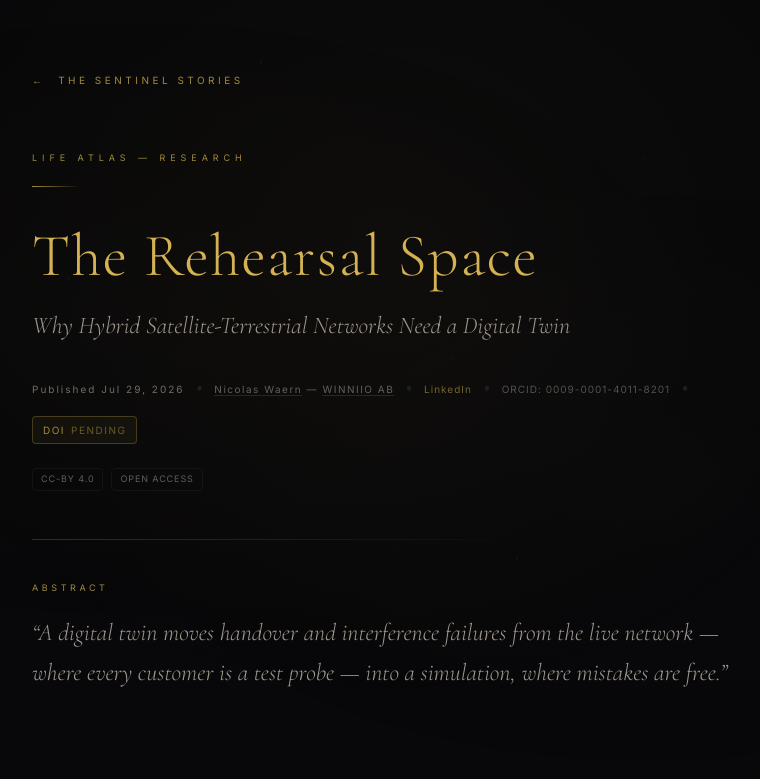
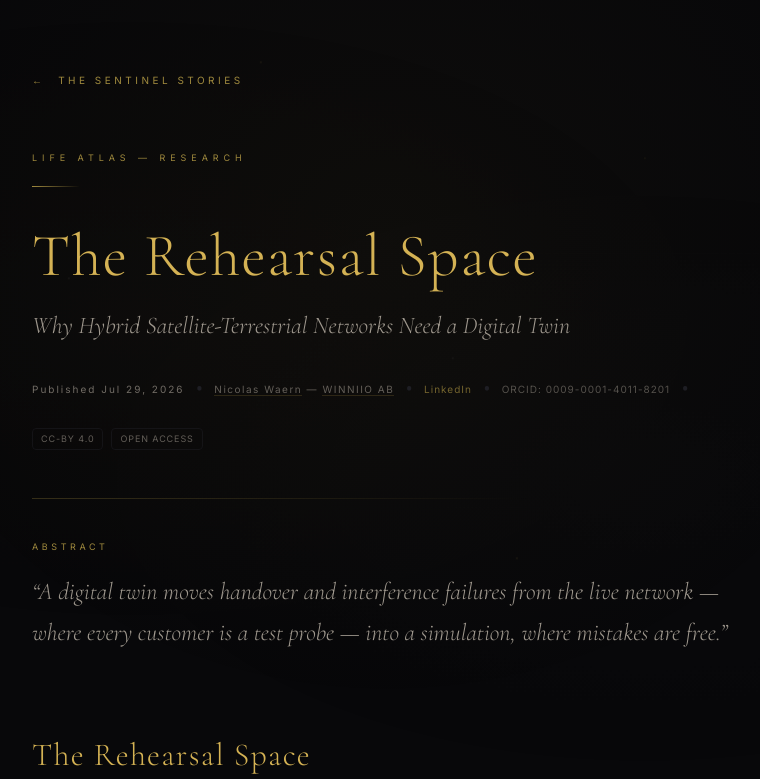
Before and after one commit to LifeAtlas/the-sentinel-seed, a Next.js app: page /research/research-rehearsal-space in a window 1280 px wide. Shown: the top 779 px of the page, without its empty margins (252-1012 px from the left). Built offline with nearby package versions, Linux system fonts and the light colour scheme.

Commit message:
Hide DOI badge and citation link when DOI not yet assigned (was linking to bare doi.org)
Co-Authored-By: Claude Fable 5 <noreply@anthropic.com>
Claude-Session: https://claude.ai/code/session_01FrmC14MVk4R72UdXoYoYiM

```diff
--- a/app/research/[slug]/ResearchArticleClient.tsx
+++ b/app/research/[slug]/ResearchArticleClient.tsx
@@ -525,6 +525,7 @@ export default function ResearchArticleClient({
             <span style={{ color: border }}>&bull;</span>
 
             {/* DOI badge */}
+            {article.doi && (
             <a
               href={zenodoUrl}
               target="_blank"
@@ -550,8 +551,9 @@ export default function ResearchArticleClient({
               }}
             >
               <span>DOI</span>
-              <span style={{ opacity: 0.6 }}>{article.doi || "pending"}</span>
+              <span style={{ opacity: 0.6 }}>{article.doi}</span>
             </a>
+            )}
           </div>
 
           {/* License badge */}
@@ -698,14 +700,16 @@ export default function ResearchArticleClient({
             >
               Waern, N. ({article.year.replace("Apr ", "").replace("Oct ", "")}). <em>{article.title}: {article.subtitle}</em>.
               WINNIIO AB.{" "}
+              {article.doi ? (
               <a
                 href={zenodoUrl}
                 target="_blank"
                 rel="noopener noreferrer"
                 style={{ color: goldDim, textDecoration: "underline" }}
               >
-                {article.doi ? `https://doi.org/${article.doi}` : "DOI pending"}
+                https://doi.org/{article.doi}
               </a>
+              ) : null}
             </p>
             <p
               className="text-[10px] tracking-[0.15em]"
```
